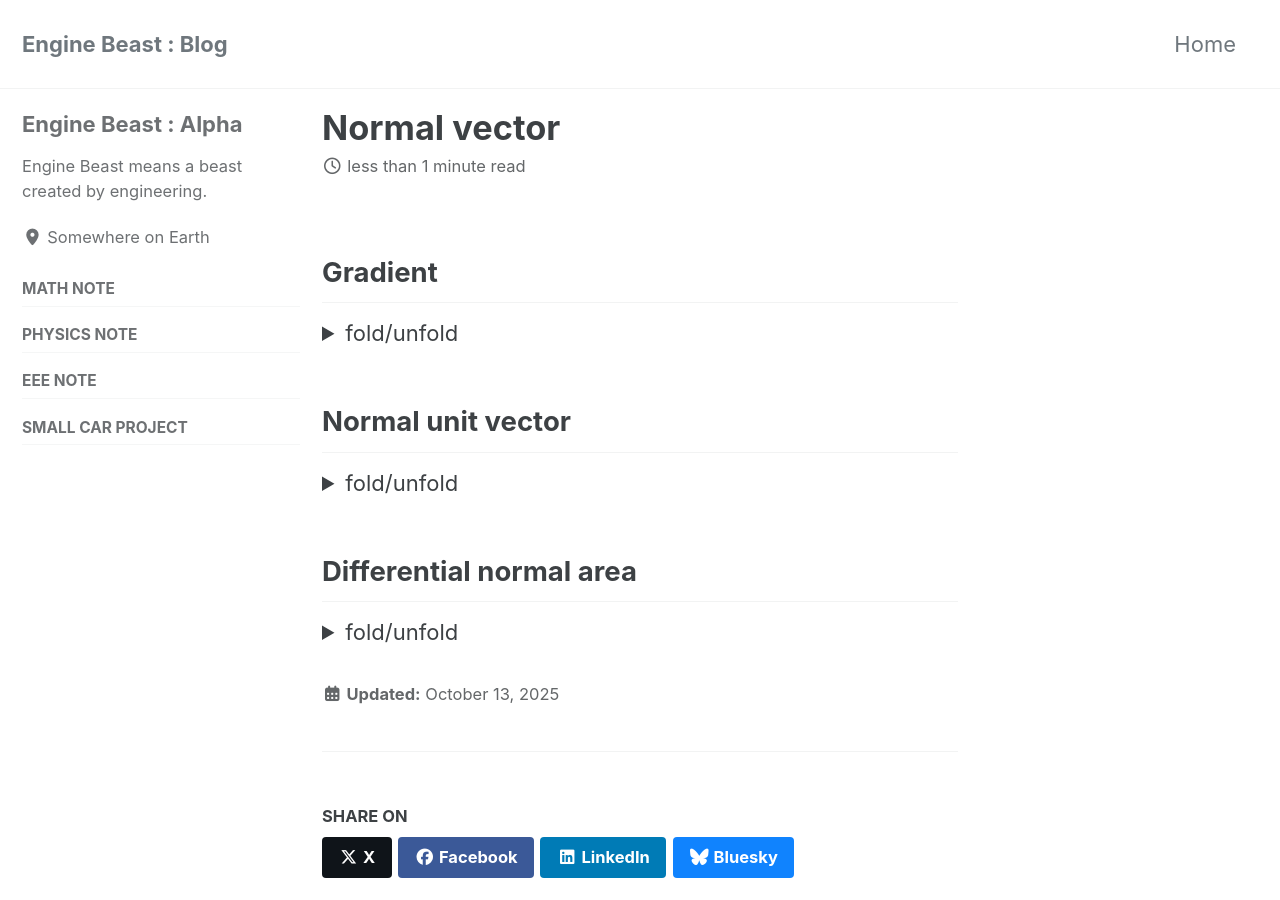
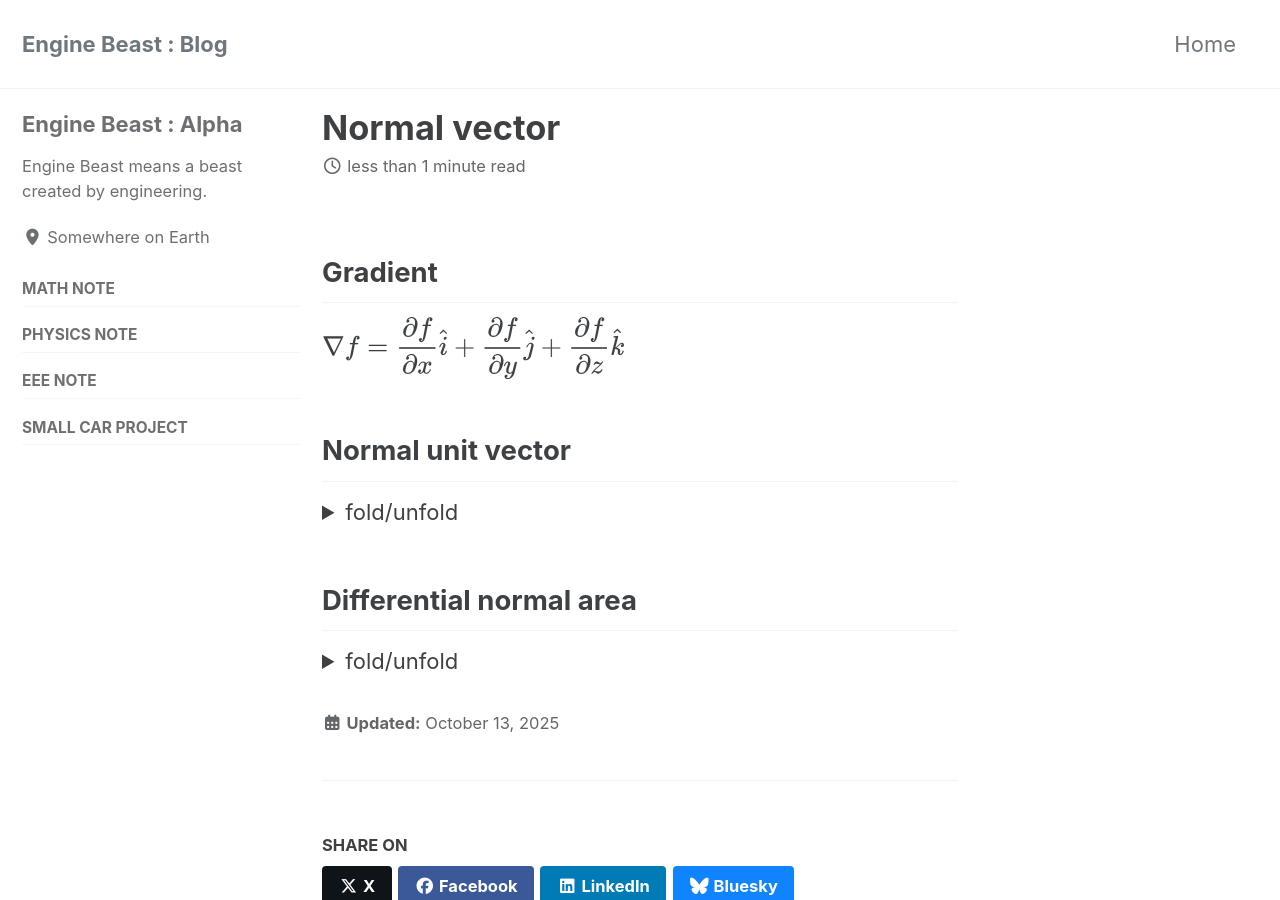
Before and after one commit to enginebeast/enginebeast.github.io, a Jekyll site: the page built from _posts/2025-10-13-normal_vector.md, in a window 1280 px wide and 900 px high. Built offline with Jekyll 4.4.1, drawn with Linux system fonts in a browser that asks for light colours; cached includes are drawn as plain includes.

Commit message:
delete fold/unfold

```diff
--- a/_posts/2025-10-13-normal_vector.md
+++ b/_posts/2025-10-13-normal_vector.md
@@ -7,16 +7,13 @@ comments: true
 ---
 
 <h2>Gradient</h2>
-<details>
-    <summary>fold/unfold</summary>
-    $$
-    \begin{flalign*}
-    \nabla f = \frac{\partial f}{\partial x}\hat{i} +
-    \frac{\partial f}{\partial y}\hat{j} +
-    \frac{\partial f}{\partial z}\hat{k} &&
-    \end{flalign*}
-    $$
-</details>
+$$
+\begin{flalign*}
+\nabla f = \frac{\partial f}{\partial x}\hat{i} +
+\frac{\partial f}{\partial y}\hat{j} +
+\frac{\partial f}{\partial z}\hat{k} &&
+\end{flalign*}
+$$
 
 <h2>Normal unit vector</h2>
 <details>
```
